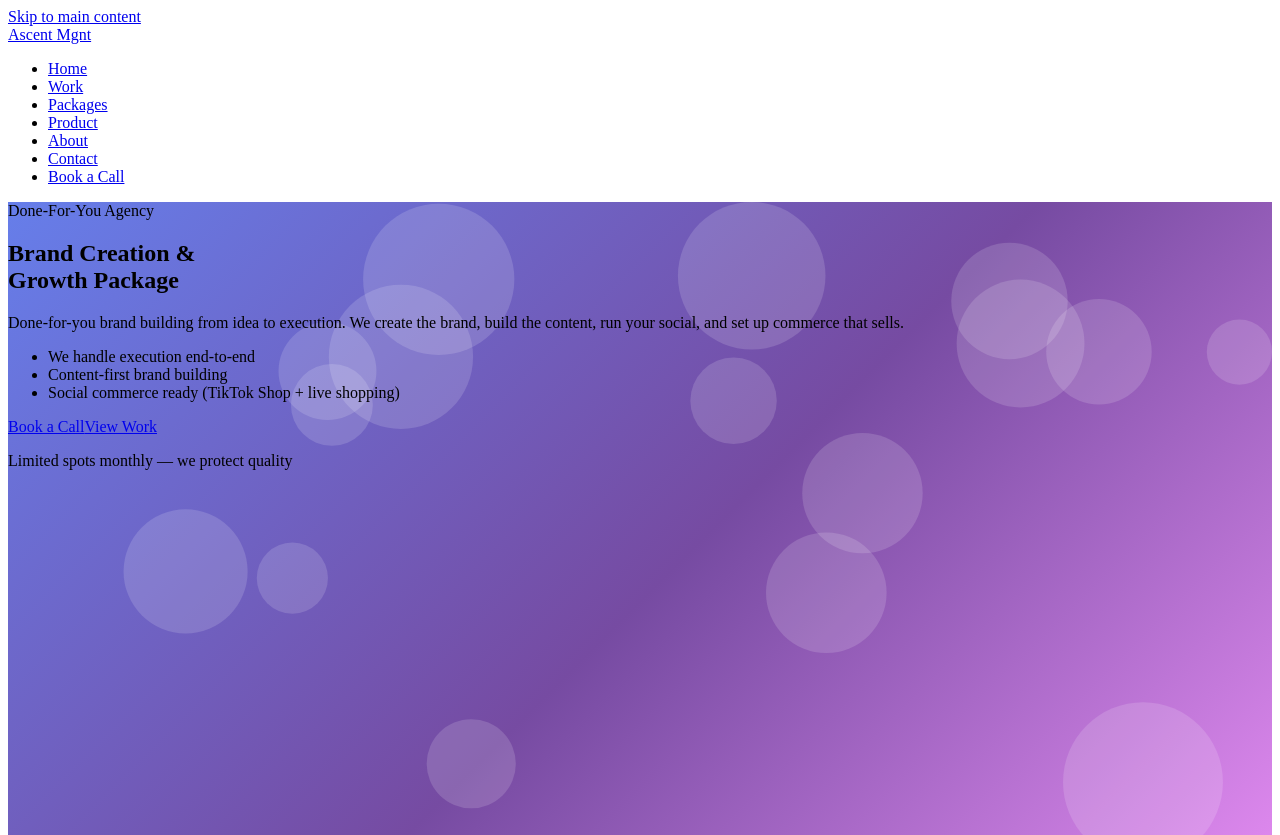
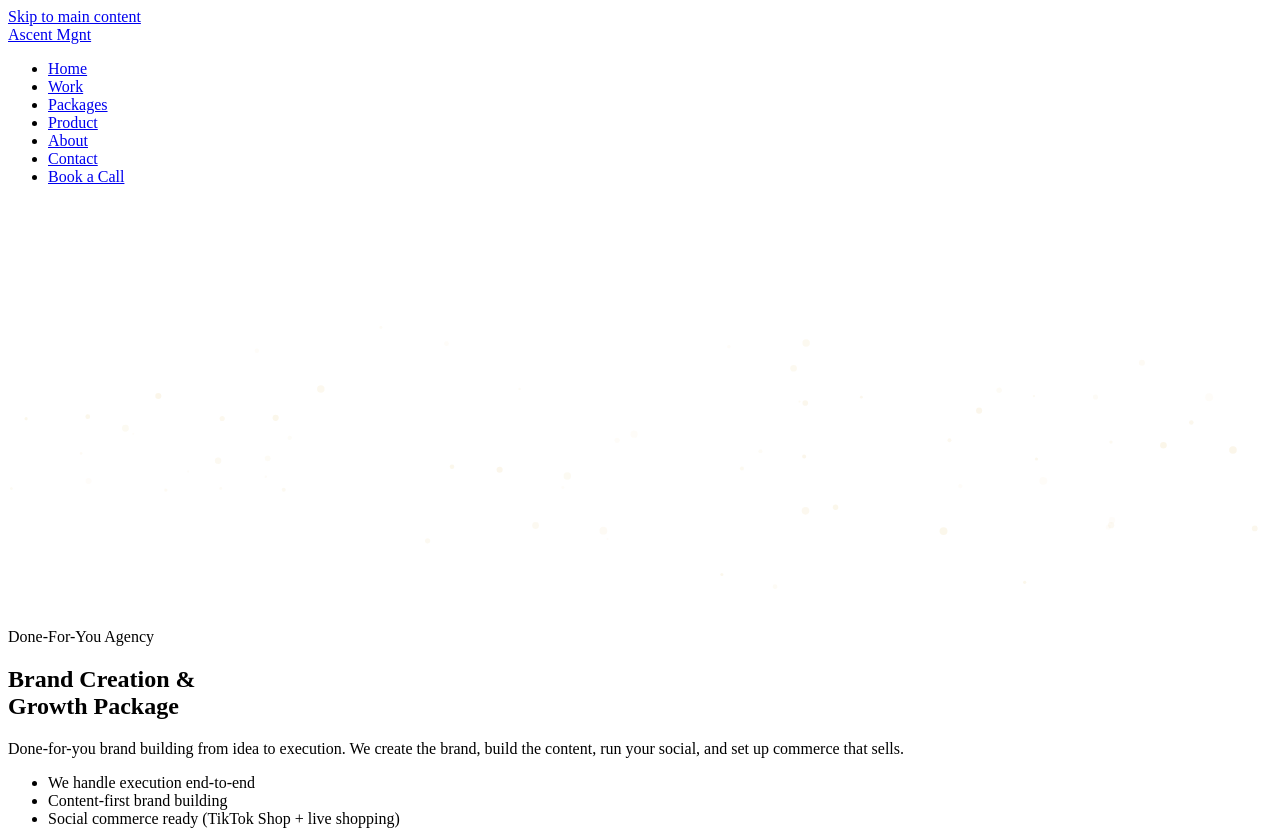
Before and after one commit to noelsajor/ascent-web-test, a React (Vite) app: page / in a window 1280 px wide. Shown: the top 835 px of the page. Built offline with nearby package versions, Linux system fonts and the light colour scheme; the HTML template or start-up script is replaced by a standard one.

Commit message:
Refactor BubbleBackground component with canvas

```diff
--- a/src/components/ui/bubble-background.jsx
+++ b/src/components/ui/bubble-background.jsx
@@ -1,193 +1,134 @@
-import { useEffect, useRef, useState } from 'react'
+import { useEffect, useRef } from 'react'
 
 export function BubbleBackground({ children, interactive = true }) {
-  const containerRef = useRef(null)
-  const [dimensions, setDimensions] = useState({ width: 0, height: 0 })
+  const canvasRef = useRef(null)
 
   useEffect(() => {
-    const container = containerRef.current
-    if (!container) return
+    const canvas = canvasRef.current
+    if (!canvas) return
 
-    const updateDimensions = () => {
-      setDimensions({
-        width: container.offsetWidth,
-        height: container.offsetHeight
-      })
+    const ctx = canvas.getContext('2d')
+    const prefersReducedMotion = window.matchMedia('(prefers-reduced-motion: reduce)').matches
+
+    let width, height, bubbles = [], mouseX = 0, mouseY = 0, animationFrameId
+
+    class Bubble {
+      constructor() {
+        this.reset()
+      }
+
+      reset() {
+        this.x = Math.random() * width
+        this.y = height + Math.random() * 100
+        this.radius = Math.random() * 3 + 1
+        this.speedY = Math.random() * 0.5 + 0.3
+        this.speedX = (Math.random() - 0.5) * 0.3
+        this.opacity = Math.random() * 0.15 + 0.05
+        this.wobble = Math.random() * 0.02
+        this.wobbleSpeed = Math.random() * 0.02 + 0.01
+        this.wobbleOffset = Math.random() * Math.PI * 2
+      }
+
+      update(deltaTime) {
+        this.y -= this.speedY * deltaTime * 0.06
+        this.wobbleOffset += this.wobbleSpeed * deltaTime * 0.001
+        this.x += Math.sin(this.wobbleOffset) * this.wobble * deltaTime * 0.06
+
+        if (interactive) {
+          const dx = this.x - mouseX
+          const dy = this.y - mouseY
+          const distance = Math.sqrt(dx * dx + dy * dy)
+          const minDistance = 120
+
+          if (distance < minDistance) {
+            const force = (minDistance - distance) / minDistance
+            this.x += (dx / distance) * force * 0.5
+            this.y += (dy / distance) * force * 0.5
+          }
+        }
+
+        if (this.y < -20 || this.x < -20 || this.x > width + 20) {
+          this.reset()
+        }
+      }
+
+      draw() {
+        ctx.beginPath()
+        ctx.arc(this.x, this.y, this.radius, 0, Math.PI * 2)
+        ctx.fillStyle = `rgba(233, 208, 144, ${this.opacity})`
+        ctx.fill()
+      }
     }
 
-    updateDimensions()
-    window.addEventListener('resize', updateDimensions)
-    return () => window.removeEventListener('resize', updateDimensions)
-  }, [])
+    function resizeCanvas() {
+      const container = canvas.parentElement
+      width = container.offsetWidth
+      height = container.offsetHeight
+      canvas.width = width
+      canvas.height = height
+    }
+
+    function initBubbles() {
+      bubbles = []
+      const bubbleCount = Math.floor((width * height) / 8000)
+      for (let i = 0; i < bubbleCount; i++) {
+        bubbles.push(new Bubble())
+      }
+    }
+
+    let lastTime = 0
+    function animate(currentTime) {
+      const deltaTime = currentTime - lastTime
+      lastTime = currentTime
+      ctx.clearRect(0, 0, width, height)
+
+      bubbles.forEach(bubble => {
+        if (!prefersReducedMotion) {
+          bubble.update(deltaTime)
+        }
+        bubble.draw()
+      })
+
+      animationFrameId = requestAnimationFrame(animate)
+    }
+
+    const handleMouseMove = (e) => {
+      if (!interactive) return
+      const rect = canvas.getBoundingClientRect()
+      mouseX = e.clientX - rect.left
+      mouseY = e.clientY - rect.top
+    }
+
+    if (interactive) {
+      canvas.addEventListener('mousemove', handleMouseMove)
+    }
+
+    resizeCanvas()
+    initBubbles()
+    animate(0)
+
+    let resizeTimeout
+    const handleResize = () => {
+      clearTimeout(resizeTimeout)
+      resizeTimeout = setTimeout(() => {
+        resizeCanvas()
+        initBubbles()
+      }, 250)
+    }
+
+    window.addEventListener('resize', handleResize)
+
+    return () => {
+      cancelAnimationFrame(animationFrameId)
+      canvas.removeEventListener('mousemove', handleMouseMove)
+      window.removeEventListener('resize', handleResize)
+    }
+  }, [interactive])
 
   return (
-    <div
-      ref={containerRef}
-      style={{
-        position: 'relative',
-        width: '100%',
-        minHeight: '100vh',
-        background: 'linear-gradient(135deg, #667eea 0%, #764ba2 50%, #f093fb 100%)',
-        overflow: 'hidden'
-      }}
-    >
-      <svg
-        style={{
-          position: 'absolute',
-          top: 0,
-          left: 0,
-          width: '100%',
-          height: '100%',
-          pointerEvents: 'none'
-        }}
-      >
-        <defs>
-          <filter id="goo">
-            <feGaussianBlur in="SourceGraphic" stdDeviation="10" result="blur" />
-            <feColorMatrix
-              in="blur"
-              mode="matrix"
-              values="1 0 0 0 0  0 1 0 0 0  0 0 1 0 0  0 0 0 18 -8"
-              result="goo"
-            />
-            <feBlend in="SourceGraphic" in2="goo" />
-          </filter>
-        </defs>
-      </svg>
-
-      <AnimatedBubbles
-        width={dimensions.width}
-        height={dimensions.height}
-        interactive={interactive}
-      />
-
-      <div style={{ position: 'relative', zIndex: 1 }}>
-        {children}
-      </div>
+    <div className="bubble-background-container">
+      <canvas ref={canvasRef} className="bubble-canvas"></canvas>
+      {children}
     </div>
   )
 }
-
-function AnimatedBubbles({ width, height, interactive }) {
-  const [bubbles, setBubbles] = useState([])
-  const [mousePos, setMousePos] = useState({ x: width / 2, y: height / 2 })
-  const rafRef = useRef()
-
-  useEffect(() => {
-    if (!width || !height) return
-
-    const initialBubbles = Array.from({ length: 20 }, (_, i) => ({
-      id: i,
-      x: Math.random() * width,
-      y: Math.random() * height,
-      vx: (Math.random() - 0.5) * 0.3,
-      vy: (Math.random() - 0.5) * 0.3,
-      radius: Math.random() * 50 + 30,
-      targetX: Math.random() * width,
-      targetY: Math.random() * height
-    }))
-
-    setBubbles(initialBubbles)
-
-    const animate = () => {
-      setBubbles(prev => prev.map(bubble => {
-        let { x, y, vx, vy, targetX, targetY, radius } = bubble
-
-        const dx = targetX - x
-        const dy = targetY - y
-        const dist = Math.sqrt(dx * dx + dy * dy)
-
-        if (dist > 5) {
-          vx += dx * 0.0002
-          vy += dy * 0.0002
-        } else {
-          targetX = Math.random() * width
-          targetY = Math.random() * height
-        }
-
-        if (interactive) {
-          const mouseDistance = Math.sqrt(
-            Math.pow(mousePos.x - x, 2) + Math.pow(mousePos.y - y, 2)
-          )
-          const minDistance = 200
-
-          if (mouseDistance < minDistance) {
-            const angle = Math.atan2(y - mousePos.y, x - mousePos.x)
-            const force = (minDistance - mouseDistance) / minDistance
-            vx += Math.cos(angle) * force * 0.8
-            vy += Math.sin(angle) * force * 0.8
-          }
-        }
-
-        vx *= 0.98
-        vy *= 0.98
-        x += vx
-        y += vy
-
-        if (x < radius) { x = radius; vx = Math.abs(vx) }
-        if (x > width - radius) { x = width - radius; vx = -Math.abs(vx) }
-        if (y < radius) { y = radius; vy = Math.abs(vy) }
-        if (y > height - radius) { y = height - radius; vy = -Math.abs(vy) }
-
-        return { ...bubble, x, y, vx, vy, targetX, targetY }
-      }))
-
-      rafRef.current = requestAnimationFrame(animate)
-    }
-
-    animate()
-
-    return () => {
-      if (rafRef.current) cancelAnimationFrame(rafRef.current)
-    }
-  }, [width, height, mousePos, interactive])
-
-  const handleMouseMove = (e) => {
-    if (!interactive) return
-    const rect = e.currentTarget.getBoundingClientRect()
-    setMousePos({
-      x: e.clientX - rect.left,
-      y: e.clientY - rect.top
-    })
-  }
-
-  if (!width || !height) return null
-
-  return (
-    <div
-      onMouseMove={handleMouseMove}
-      style={{
-        position: 'absolute',
-        top: 0,
-        left: 0,
-        width: '100%',
-        height: '100%',
-        pointerEvents: interactive ? 'auto' : 'none'
-      }}
-    >
-      <svg
-        width={width}
-        height={height}
-        style={{
-          position: 'absolute',
-          top: 0,
-          left: 0,
-          filter: 'url(#goo)'
-        }}
-      >
-        {bubbles.map(bubble => (
-          <circle
-            key={bubble.id}
-            cx={bubble.x}
-            cy={bubble.y}
-            r={bubble.radius}
-            fill="rgba(255, 255, 255, 0.15)"
-            style={{
-              transition: 'cx 0.05s, cy 0.05s'
-            }}
-          />
-        ))}
-      </svg>
-    </div>
-  )
-}
```
